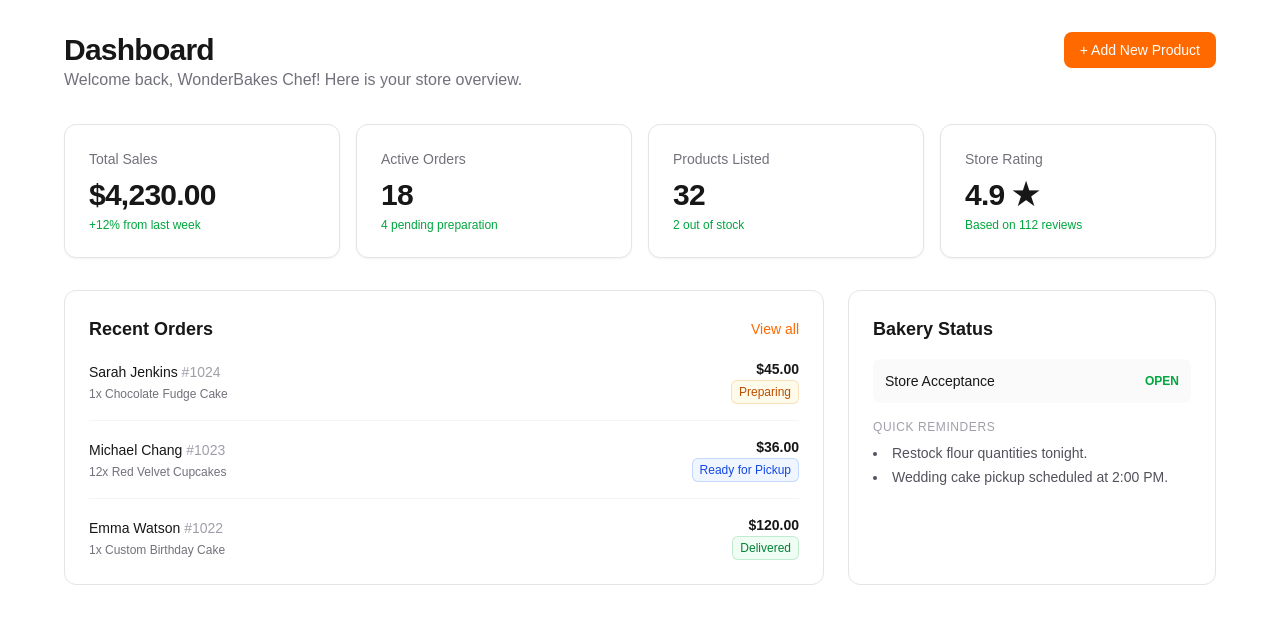
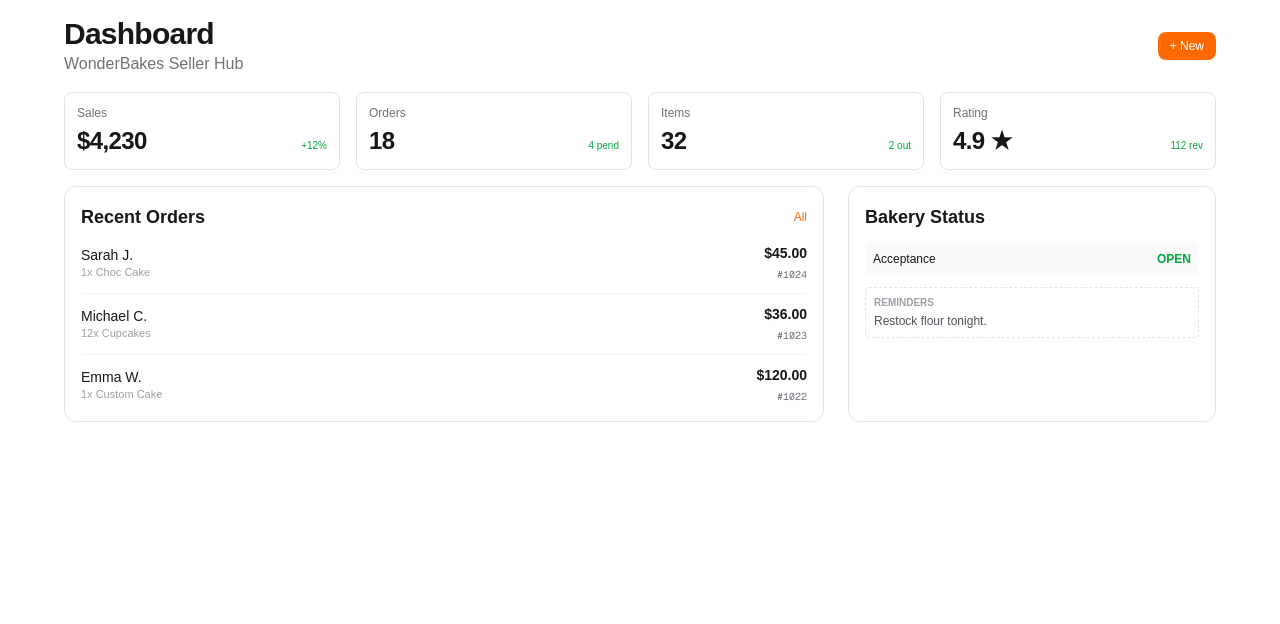
Before and after one commit to Newton-oyweri/admin-dashboard, a Next.js app: page / in a window 1280 px wide. Shown: the top 624 px of the page. Built offline with nearby package versions, Linux system fonts and the light colour scheme.

Commit message:
width test 3

```diff
--- a/app/page.tsx
+++ b/app/page.tsx
@@ -1,95 +1,90 @@
 import React from "react";
 
-// Mock data for the dashboard overview
 const stats = [
-  { name: "Total Sales", value: "$4,230.00", change: "+12% from last week" },
-  { name: "Active Orders", value: "18", change: "4 pending preparation" },
-  { name: "Products Listed", value: "32", change: "2 out of stock" },
-  { name: "Store Rating", value: "4.9 ★", change: "Based on 112 reviews" },
+  { name: "Sales", value: "$4,230", change: "+12%" },
+  { name: "Orders", value: "18", change: "4 pend" },
+  { name: "Items", value: "32", change: "2 out" },
+  { name: "Rating", value: "4.9 ★", change: "112 rev" },
 ];
 
 const recentOrders = [
-  { id: "#1024", customer: "Sarah Jenkins", items: "1x Chocolate Fudge Cake", total: "$45.00", status: "Preparing" },
-  { id: "#1023", customer: "Michael Chang", items: "12x Red Velvet Cupcakes", total: "$36.00", status: "Ready for Pickup" },
-  { id: "#1022", customer: "Emma Watson", items: "1x Custom Birthday Cake", total: "$120.00", status: "Delivered" },
+  { id: "#1024", customer: "Sarah J.", items: "1x Choc Cake", total: "$45.00", status: "Prep" },
+  { id: "#1023", customer: "Michael C.", items: "12x Cupcakes", total: "$36.00", status: "Ready" },
+  { id: "#1022", customer: "Emma W.", items: "1x Custom Cake", total: "$120.00", status: "Done" },
 ];
 
-export default function SellerDashboardPage() {
+export default function MobileDashboardPage() {
   return (
-    <main className="py-8 space-y-8">
-      {/* Dashboard Header */}
-      <div className="flex flex-col gap-2 md:flex-row md:items-center md:justify-between">
+    <main className="py-4 space-y-4 px-2 sm:px-0">
+      {/* Dashboard Compact Header */}
+      <div className="flex items-center justify-between">
         <div>
-          <h1 className="text-3xl font-bold tracking-tight">Dashboard</h1>
-          <p className="text-zinc-500 dark:text-zinc-400">Welcome back, WonderBakes Chef! Here is your store overview.</p>
+          <h1 className="text-xl font-bold tracking-tight sm:text-3xl">Dashboard</h1>
+          <p className="text-xs text-zinc-500 sm:text-base">WonderBakes Seller Hub</p>
         </div>
-        <button className="self-start px-4 py-2 text-sm font-medium text-white transition-colors rounded-lg bg-orange-500 hover:bg-orange-600 dark:bg-orange-600 dark:hover:bg-orange-700">
-          + Add New Product
+        <button className="px-3 py-1.5 text-xs font-medium text-white rounded-lg bg-orange-500 hover:bg-orange-600">
+          + New
         </button>
       </div>
 
-      {/* Stats Grid */}
-      <div className="grid gap-4 sm:grid-cols-2 lg:grid-cols-4">
+      {/* Stats Grid: Forced 2x2 grid on mobile, expands to 4 columns on desktop */}
+      <div className="grid grid-cols-2 gap-2 sm:grid-cols-4 sm:gap-4">
         {stats.map((stat) => (
           <div
             key={stat.name}
-            className="p-6 transition-shadow border rounded-xl bg-white dark:bg-zinc-900 border-zinc-200 dark:border-zinc-800 shadow-xs hover:shadow-md"
+            className="p-3 border rounded-lg bg-white dark:bg-zinc-900 border-zinc-200 dark:border-zinc-800"
           >
-            <p className="text-sm font-medium text-zinc-500 dark:text-zinc-400">{stat.name}</p>
-            <p className="mt-2 text-3xl font-bold tracking-tight">{stat.value}</p>
-            <p className="mt-1 text-xs text-green-600 dark:text-green-400 font-medium">{stat.change}</p>
+            <p className="text-xs font-medium text-zinc-500">{stat.name}</p>
+            <div className="flex items-baseline justify-between mt-1">
+              <p className="text-lg font-bold tracking-tight sm:text-2xl">{stat.value}</p>
+              <p className="text-[10px] font-medium text-green-600">{stat.change}</p>
+            </div>
           </div>
         ))}
       </div>
 
-      {/* Main Sections Split */}
-      <div className="grid gap-6 lg:grid-cols-3">
-        {/* Recent Orders List (Takes up 2/3 columns on large screens) */}
-        <div className="p-6 border lg:col-span-2 rounded-xl bg-white dark:bg-zinc-900 border-zinc-200 dark:border-zinc-800">
-          <div className="flex items-center justify-between mb-4">
-            <h2 className="text-lg font-bold">Recent Orders</h2>
-            <button className="text-sm font-medium text-orange-500 hover:underline">View all</button>
+      {/* Main Sections: Forced Side-by-Side Horizontal Scroll on Mobile */}
+      {/* On desktop, it falls back into a standard grid format */}
+      <div className="flex gap-3 overflow-x-auto snap-x snap-mandatory pb-3 sm:grid sm:grid-cols-3 sm:gap-6 sm:overflow-visible sm:pb-0">
+
+        {/* Recent Orders Card */}
+        <div className="w-[85vw] shrink-0 snap-center p-4 border rounded-xl bg-white dark:bg-zinc-900 border-zinc-200 dark:border-zinc-800 sm:w-auto sm:col-span-2">
+          <div className="flex items-center justify-between mb-3">
+            <h2 className="text-sm font-bold sm:text-lg">Recent Orders</h2>
+            <button className="text-xs font-medium text-orange-500">All</button>
           </div>
 
-          <div className="divide-y divide-zinc-100 dark:divide-zinc-800">
+          <div className="divide-y divide-zinc-100 dark:divide-zinc-800 text-xs sm:text-sm">
             {recentOrders.map((order) => (
-              <div key={order.id} className="flex items-center justify-between py-4 first:pt-0 last:pb-0">
-                <div className="space-y-1">
-                  <p className="text-sm font-medium">{order.customer} <span className="text-zinc-400 dark:text-zinc-500">{order.id}</span></p>
-                  <p className="text-xs text-zinc-500 dark:text-zinc-400">{order.items}</p>
+              <div key={order.id} className="flex items-center justify-between py-2.5 first:pt-0 last:pb-0">
+                <div>
+                  <p className="font-medium">{order.customer}</p>
+                  <p className="text-[11px] text-zinc-400">{order.items}</p>
                 </div>
                 <div className="text-right">
-                  <p className="text-sm font-bold">{order.total}</p>
-                  <span className={`inline-flex items-center rounded-md px-2 py-1 text-xs font-medium ring-1 ring-inset ${
-                    order.status === 'Delivered' ? 'bg-green-50 text-green-700 ring-green-600/20' :
-                    order.status === 'Preparing' ? 'bg-amber-50 text-amber-700 ring-amber-600/20' :
-                    'bg-blue-50 text-blue-700 ring-blue-600/20'
-                  }`}>
-                    {order.status}
-                  </span>
+                  <p className="font-bold">{order.total}</p>
+                  <span className="text-[10px] text-zinc-500 font-mono">{order.id}</span>
                 </div>
               </div>
             ))}
           </div>
         </div>
 
-        {/* Quick Actions / Bakery Status Sidebar */}
-        <div className="p-6 border rounded-xl bg-white dark:bg-zinc-900 border-zinc-200 dark:border-zinc-800">
-          <h2 className="mb-4 text-lg font-bold">Bakery Status</h2>
-          <div className="space-y-4">
-            <div className="flex items-center justify-between p-3 rounded-lg bg-zinc-50 dark:bg-zinc-800/50">
-              <span className="text-sm">Store Acceptance</span>
-              <span className="text-xs font-semibold text-green-600 dark:text-green-400">OPEN</span>
+        {/* Quick Status Card */}
+        <div className="w-[85vw] shrink-0 snap-center p-4 border rounded-xl bg-white dark:bg-zinc-900 border-zinc-200 dark:border-zinc-800 sm:w-auto">
+          <h2 className="mb-3 text-sm font-bold sm:text-lg">Bakery Status</h2>
+          <div className="space-y-3 text-xs">
+            <div className="flex items-center justify-between p-2 rounded bg-zinc-50 dark:bg-zinc-800/50">
+              <span>Acceptance</span>
+              <span className="font-bold text-green-600">OPEN</span>
             </div>
-            <div className="space-y-2">
-              <p className="text-xs font-medium uppercase text-zinc-400 tracking-wider">Quick Reminders</p>
-              <ul className="text-sm space-y-1 text-zinc-600 dark:text-zinc-400 list-disc list-inside">
-                <li>Restock flour quantities tonight.</li>
-                <li>Wedding cake pickup scheduled at 2:00 PM.</li>
-              </ul>
+            <div className="p-2 border border-dashed rounded border-zinc-200 dark:border-zinc-800">
+              <p className="font-semibold text-zinc-400 mb-1 text-[10px] uppercase">Reminders</p>
+              <p className="text-zinc-600 dark:text-zinc-400">Restock flour tonight.</p>
             </div>
           </div>
         </div>
+
       </div>
     </main>
   );
```
